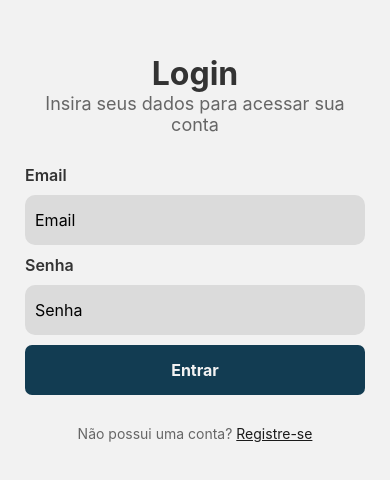
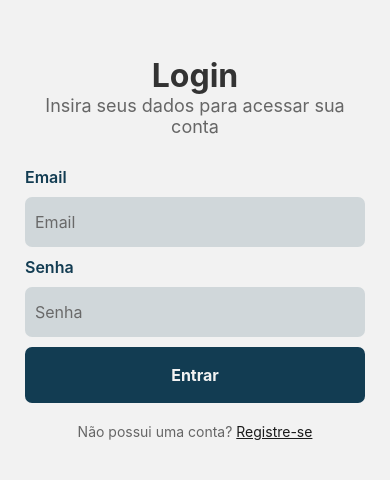
Before and after one commit to RafaelFLopes/app_eyetruck, a React Native app: screen /Login in a window 390 px wide. Shown: the part 174-654 px from the top of the page. Built offline with nearby package versions, Linux system fonts and the light colour scheme.

Commit message:
atualizando componentes e pages

```diff
--- a/src/components/botaoPreenchido/styleBotaoPreenchido.ts
+++ b/src/components/botaoPreenchido/styleBotaoPreenchido.ts
@@ -3,7 +3,7 @@ import { StyleSheet } from 'react-native';
 const styles = StyleSheet.create({
     button: {
     backgroundColor: '#123c52ff',
-    padding: 15,
+    padding: 18,
     borderRadius: 7,
     alignItems: 'center',
   },
--- /dev/null
+++ b/src/components/inputPadrao/inputPadrao.tsx
@@ -0,0 +1,32 @@
+import { TextInput, View, Text } from 'react-native';
+import { styles } from './styleInputPadrao';
+
+interface InputPadraoProps {
+  label: string;
+  value: string;
+  onChangeText: (text: string) => void;
+  placeholder?: string;
+  secureTextEntry?: boolean;
+}
+
+export default function InputPadrao({
+  label,
+  value,
+  onChangeText,
+  placeholder,
+  secureTextEntry = false,
+}: InputPadraoProps) {
+  return (
+    <View style={styles.container}>
+      <Text style={styles.label}>{label}</Text>
+      <TextInput
+        style={styles.input}
+        value={value}
+        onChangeText={onChangeText}
+        placeholder={placeholder}
+        secureTextEntry={secureTextEntry}
+        placeholderTextColor="#696969ff"
+      />
+    </View>
+  );
+}
--- /dev/null
+++ b/src/components/inputPadrao/styleInputPadrao.ts
@@ -0,0 +1,22 @@
+import { StyleSheet } from 'react-native';
+
+const styles = StyleSheet.create({
+  container: {
+    gap: 10,
+    width: '100%',
+  },
+  label: {
+    fontSize: 16,
+    color: '#123c52',
+    fontWeight: '600',
+  },
+  input: {
+    fontSize: 16,
+    height: 50,
+    borderRadius: 7,
+    padding: 10,
+    backgroundColor: '#123c5227',
+  },
+});
+
+export { styles };
--- a/src/pages/login/index.tsx
+++ b/src/pages/login/login.tsx
@@ -1,15 +1,17 @@
 import { useNavigation } from '@react-navigation/native';
-import { Text, TextInput, TouchableOpacity, View } from "react-native";
+import { Text, View } from "react-native";
 import BotaoPreenchido from '../../components/botaoPreenchido/botaoPreenchido';
+import InputPadrao from '../../components/inputPadrao/inputPadrao';
 
-import { styles } from './styleIndex';
+
+import { styles } from './styleLogin';
 
 import React, { useState } from 'react';
 
 import { auth } from '../../../FirebaseConfig';
 import { signInWithEmailAndPassword } from 'firebase/auth';
 
-export default function Index() {
+export default function Login() {
 
   const navigation = useNavigation() as any; //para conseguir navegar entre as telas
 
@@ -34,19 +36,20 @@ export default function Index() {
         <Text style={styles.subTituloLogin}>Insira seus dados para acessar sua conta</Text>
       </View>
       <View style={styles.formularioLogin}>
-        <Text style={styles.labelFormularioLogin}>Email</Text>
-        <TextInput
-          style={styles.inputFormularioLogin}
-          placeholder="Email"
+
+        <InputPadrao
+          label="Email"
           value={email}
           onChangeText={setEmail}
+          placeholder="Email"
         />
-        <Text style={styles.labelFormularioLogin}>Senha</Text>
-        <TextInput
-          style={styles.inputFormularioLogin}
-          placeholder="Senha"
+
+        <InputPadrao
+          label="Senha"
           value={senha}
           onChangeText={setSenha}
+          placeholder="Senha"
+          secureTextEntry
         />
 
         <BotaoPreenchido title="Entrar" onPress={login} />
@@ -54,6 +57,7 @@ export default function Index() {
         <Text style={styles.textoRegistrese}>
           Não possui uma conta? <Text style={styles.linkRegistrese} onPress={() => navigation.navigate('Parear')}>Registre-se</Text>
         </Text>
+
       </View>
     </View>
   );
--- a/src/pages/login/styleIndex.ts
+++ b/src/pages/login/styleLogin.ts
@@ -8,7 +8,6 @@ const styles = StyleSheet.create({
     justifyContent: 'center',
     padding: 25,
   },
-
   headerLogin: {
     width: '100%',
     alignItems: 'center',
@@ -29,32 +28,8 @@ const styles = StyleSheet.create({
     width: '100%',
     gap: 10,
   },
-  inputFormularioLogin: {
-    fontSize: 16,
-    height: 50,
-    borderRadius: 10,
-    padding: 10,
-    backgroundColor: '#dbdbdbff',
-  },
-  labelFormularioLogin: {
-    fontSize: 16,
-    color: '#333',
-    fontWeight: 600,
-  },
-  buttonFormularioLogin: {
-    backgroundColor: '#2e4e8aff',
-    padding: 15,
-    borderRadius: 10,
-    alignItems: 'center',
+  textoRegistrese: {
     marginTop: 10,
-  },
-  textButtonFormularioLogin: {
-    color: '#f2f2f2',
-    fontSize: 16,
-    fontWeight: 'bold',
-  },
-  textoRegistrese: {
-    marginTop: 20,
     textAlign: 'center',
     color: '#666',
   },
--- /dev/null
+++ b/src/pages/telaInicial/index.tsx
@@ -0,0 +1,33 @@
+import { useNavigation } from '@react-navigation/native';
+import { View, ImageBackground, Image } from "react-native";
+import BotaoPreenchido from '../../components/botaoPreenchido/botaoPreenchido';
+import BotaoVazado from '../../components/botaoVazado/botaoVazado';
+
+const LogoBranca = require('../../../assets/images/logoBranca.png');
+const FundoTela = require('../../../assets/images/fundoTela.png');
+
+import { styles } from './styleIndex';
+
+export default function Index() {
+  const navigation = useNavigation() as any;
+
+  const login = () => { navigation.navigate('Login') }
+  const parear = () => { navigation.navigate('Parear') }
+
+  return (
+    <ImageBackground
+      source={FundoTela}
+      style={styles.containerIndex}
+      resizeMode="cover"
+    >
+      {/* Adiciona a logo no topo */}
+      <View style={styles.logoContainer}>
+        <Image source={LogoBranca} style={styles.logo} resizeMode="contain" />
+      </View>
+      <View style={styles.grupoBotoes}>
+        <BotaoPreenchido title="Entrar" onPress={login} />
+        <BotaoVazado title="Cadastrar" onPress={parear} />
+      </View>
+    </ImageBackground>
+  );
+}
--- /dev/null
+++ b/src/pages/telaInicial/styleIndex.ts
@@ -0,0 +1,24 @@
+import { StyleSheet } from 'react-native';
+
+const styles = StyleSheet.create({
+logoContainer: {
+  alignItems: 'center',
+},
+logo: {      // Diminui o tamanho da logo
+  height: 250,
+},
+grupoBotoes: {
+  width: '100%',
+  gap: 10,
+  marginTop: 0,     // Remove espaçamento extra
+},
+containerIndex: {
+  flex: 1,
+  alignItems: 'center',
+  justifyContent: 'center', // Alinha tudo no topo
+  padding: 25,
+},
+
+});
+
+export { styles };
--- a/src/router.tsx
+++ b/src/router.tsx
@@ -3,7 +3,8 @@ import { createStackNavigator } from '@react-navigation/stack';
 import { DeviceProvider } from "./contexts/DeviceContext";
 import Cadastro from './pages/cadastro/cadastro';
 import EditarPerfil from './pages/editarPefil/editarPerfil';
-import index from './pages/login/index';
+import Index from './pages/telaInicial/index';
+import Login from './pages/login/login';
 import Parear from './pages/parear/parear';
 import EditarAltura from './pages/editarAltura/editarAltura';
 import Tabs from './Tabs';
@@ -15,7 +16,8 @@ export default function Router() {
     <DeviceProvider>
       <NavigationContainer>
         <Stack.Navigator screenOptions={{ headerShown: false }}>
-          <Stack.Screen name="Login" component={index} options={{ title: 'Login' }} />
+          <Stack.Screen name="Index" component={Index} options={{ title: 'Index' }} />
+          <Stack.Screen name="Login" component={Login} options={{ title: 'Login' }} />
           <Stack.Screen name="Home" component={Tabs} options={{ title: 'Home' }} />
           <Stack.Screen name="Cadastro" component={Cadastro} options={{ title: 'Cadastro' }} />
           <Stack.Screen name="Parear" component={Parear} options={{ title: 'Parear' }} />
```
Also changed, not shown: assets/images/logoBranca.png (added), 1 other file (tests, documents, lock files or other folders).
